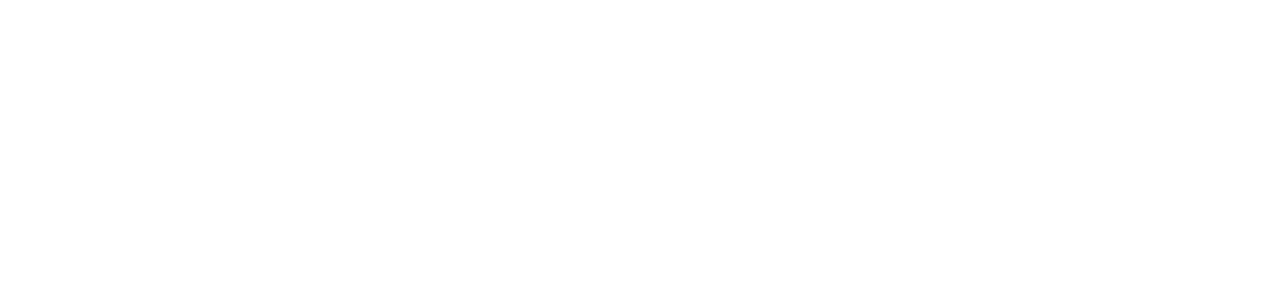
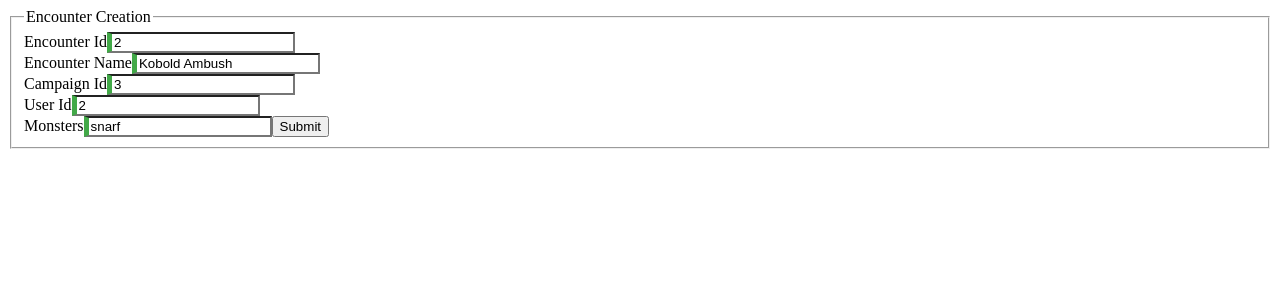
Before and after one commit to 1902-feb04-java/project-2-dungeon-delvers, an Angular app: page /enccreation in a window 1280 px wide. Before the commit this address led to /. Shown: the top 300 px of the page. Built offline with nearby package versions, Linux system fonts and the light colour scheme.

Commit message:
pulling characters in angular

```diff
--- a/src/app/app-routing.module.ts
+++ b/src/app/app-routing.module.ts
@@ -6,6 +6,7 @@
 import { CampaignComponent } from './campaign/campaign.component';
 import { CharacterComponent } from './character/character.component';
 import { CharacterCreationComponent } from './character-creation/character-creation.component';
+import { EncounterCreationComponent } from './encounter-creation/encounter-creation.component';
 
 
 const routes: Routes = [
@@ -14,7 +15,8 @@
   {path: 'home', component: HomeComponent},
   {path: 'campaign', component: CampaignComponent},
   {path: 'character', component: CharacterComponent},
-  {path: 'pccreation', component: CharacterCreationComponent}
+  {path: 'pccreation', component: CharacterCreationComponent},
+  {path: 'enccreation', component: EncounterCreationComponent}
 ];
 
 @NgModule({
--- a/src/app/character-creation.service.ts
+++ b/src/app/character-creation.service.ts
@@ -18,5 +18,12 @@
     return this.http.post("/characters/post", c, { responseType: "text", headers: headers });
   }
 
+  getCharacter(c:Character): Observable<any> {
+    let headers = new HttpHeaders();
+    headers.append('Content-Type', 'application/json');
+    console.log(c.toString());
+    return this.http.get("characters/get", { responseType: "text", headers: headers });
+  }
+
 
 }
--- a/src/app/character-creation/character-creation.component.html
+++ b/src/app/character-creation/character-creation.component.html
@@ -43,7 +43,10 @@
 
     </fieldset>
   </form>
-
 </div>
 
-{{ diagnostic }}
+<input type="number">
+
+
+
+<!-- {{ diagnostic }} -->
--- a/src/app/encounter-creation.service.ts
+++ b/src/app/encounter-creation.service.ts
@@ -13,6 +13,8 @@
     let headers = new HttpHeaders();
     headers.append('Content-Type', 'application/json');
     console.log(e.toString());
-    return this.http.post("/characters/post", e, { responseType: "text", headers: headers });
+    return this.http.post("/encounters/post", e, { responseType: "text", headers: headers });
   }
+
+
 }
--- a/src/app/encounter-creation/encounter-creation.component.html
+++ b/src/app/encounter-creation/encounter-creation.component.html
@@ -1,3 +1,36 @@
-<p>
-  encounter-creation works!
-</p>
+<div>
+  <form (ngSubmit)="onSubmit()" #characterCreation="ngForm">
+    <fieldset>
+
+      <legend>Encounter Creation</legend>
+
+      <label>Encounter Id</label>
+      <input type="number"
+      class="form-control" id="enId" required [(ngModel)]="model.id" name="id">
+      <br>
+
+      <label>Encounter Name</label>
+      <input type="text"
+      class="form-control" id="encName" required [(ngModel)]="model.encounterName" name="encounterName">
+      <br>
+
+      <label>Campaign Id</label>
+      <input type="number"
+      class="form-control" id="cId" required [(ngModel)]="model.campaignId" name="campaignId">
+      <br>
+
+      <label>User Id</label>
+      <input type="number"
+      class="form-control" id="uId" required [(ngModel)]="model.userId" name="userId">
+      <br>
+
+      <label>Monsters</label>
+      <input type="text"
+      class="form-control" id="mons" required [(ngModel)]="model.monsters" name="monsters">
+
+      <button type="submit">Submit</button>
+
+    </fieldset>
+  </form>
+
+</div>
--- a/src/app/encounter-creation/encounter-creation.component.ts
+++ b/src/app/encounter-creation/encounter-creation.component.ts
@@ -9,7 +9,7 @@
 })
 export class EncounterCreationComponent implements OnInit {
   model = new Encounter(2, "Kobold Ambush",3, 2,
-  "{kobold-1:\"grundl\", kobold-2: \"brigguth\", kobold-3: \"fink\"}" );
+  "snarf" );
   submitted = false;
   post_result: any;
 
```
Also changed, not shown: 1 other file (tests, documents, lock files or other folders).
